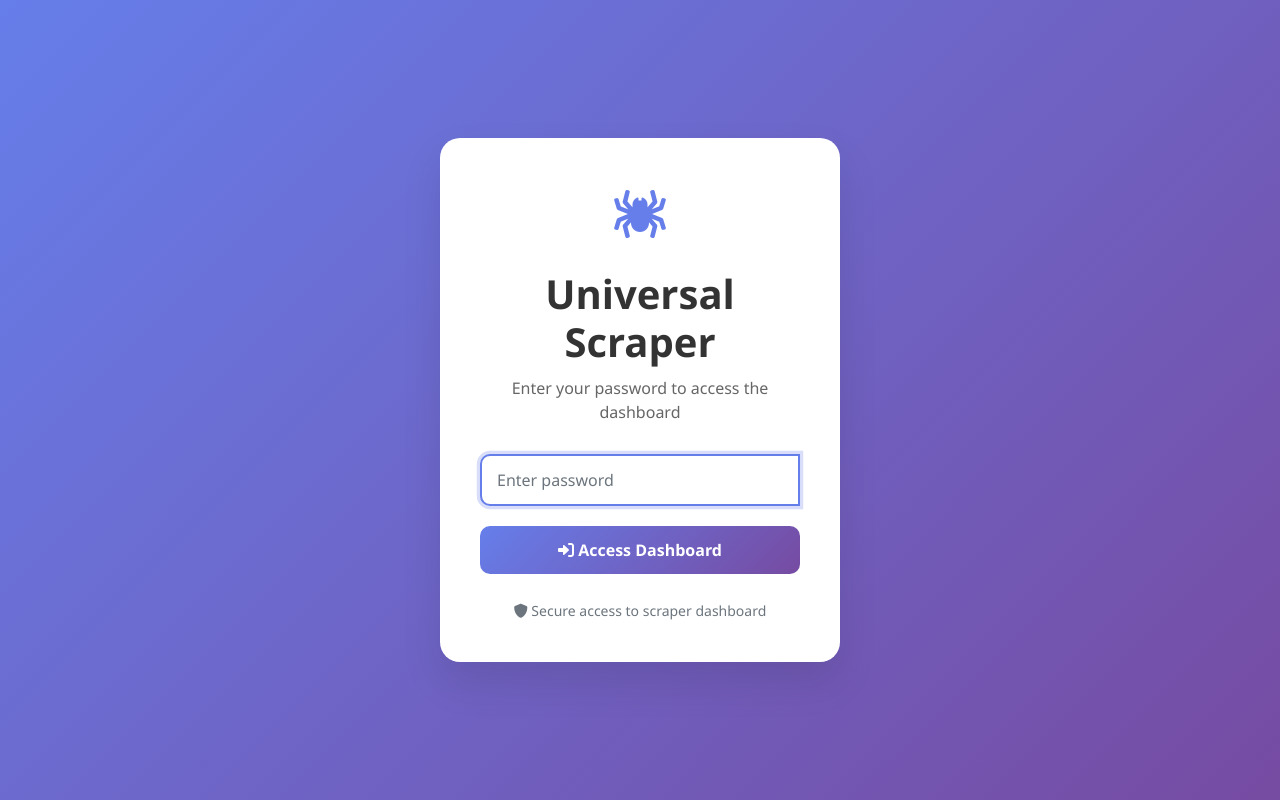
After one commit to Rizwan0994/all-scraper, a Flask app: page /login in a window 1280 px wide. The commit adds this page. Run offline with Flask 3, Linux system fonts and the light colour scheme; some libraries are stand-ins or nearby versions.

Commit message:
Add authentication feature to Universal Product Scraper
- Implemented user authentication with login and logout functionality in app.py.
- Created a new login.html template for user login interface.
- Updated index route to redirect unauthenticated users to the login page.
- Added logout route to clear session and redirect to login.
- Enhanced the user interface in index.html to include a logout button.

```diff
--- a/app.py
+++ b/app.py
@@ -8,7 +8,7 @@ import sys
 import os
 import logging
 import webbrowser
-from flask import Flask, render_template, request, jsonify, send_file
+from flask import Flask, render_template, request, jsonify, send_file, session, redirect, url_for
 from flask_socketio import SocketIO
 from datetime import datetime
 import json
@@ -39,9 +39,36 @@ socketio = SocketIO(app, cors_allowed_origins="*")
 scraper = UniversalScraper(socketio=socketio)
 db_manager = DatabaseManager()
 
+# Authentication configuration
+ADMIN_PASSWORD = "scraper@123"  # Change this to your desired password
+
+def check_auth():
+    """Check if user is authenticated"""
+    return session.get('authenticated', False)
+
+@app.route('/login', methods=['GET', 'POST'])
+def login():
+    """Login page"""
+    if request.method == 'POST':
+        password = request.form.get('password')
+        if password == ADMIN_PASSWORD:
+            session['authenticated'] = True
+            return redirect(url_for('index'))
+        else:
+            return render_template('login.html', error='Invalid password')
+    return render_template('login.html')
+
+@app.route('/logout')
+def logout():
+    """Logout user"""
+    session.pop('authenticated', None)
+    return redirect(url_for('login'))
+
 @app.route('/')
 def index():
     """Main dashboard page"""
+    if not check_auth():
+        return redirect(url_for('login'))
     try:
         # Try to load from persistent files for accurate stats
         json_file = "scraped_data/products.json"
@@ -66,6 +93,8 @@ def index():
 @app.route('/scrape', methods=['POST'])
 def start_scraping():
     """Start scraping process"""
+    if not check_auth():
+        return jsonify({'status': 'error', 'error': 'Authentication required'}), 401
     try:
         data = request.get_json()
         keywords = data.get('keywords', '').split(',')
--- /dev/null
+++ b/templates/login.html
@@ -0,0 +1,197 @@
+<!DOCTYPE html>
+<html lang="en">
+<head>
+    <meta charset="UTF-8">
+    <meta name="viewport" content="width=device-width, initial-scale=1.0">
+    <title>Login - Universal Product Scraper</title>
+    <link href="https://cdn.jsdelivr.net/npm/bootstrap@5.1.3/dist/css/bootstrap.min.css" rel="stylesheet">
+    <link href="https://cdnjs.cloudflare.com/ajax/libs/font-awesome/6.0.0/css/all.min.css" rel="stylesheet">
+    <style>
+        body {
+            background: linear-gradient(135deg, #667eea 0%, #764ba2 100%);
+            min-height: 100vh;
+            display: flex;
+            align-items: center;
+            justify-content: center;
+            font-family: 'Segoe UI', Tahoma, Geneva, Verdana, sans-serif;
+        }
+
+        .login-container {
+            background: white;
+            border-radius: 20px;
+            box-shadow: 0 20px 40px rgba(0,0,0,0.1);
+            padding: 40px;
+            width: 100%;
+            max-width: 400px;
+            animation: slideIn 0.5s ease-out;
+        }
+
+        @keyframes slideIn {
+            from {
+                opacity: 0;
+                transform: translateY(-30px);
+            }
+            to {
+                opacity: 1;
+                transform: translateY(0);
+            }
+        }
+
+        .login-header {
+            text-align: center;
+            margin-bottom: 30px;
+        }
+
+        .login-header h1 {
+            color: #333;
+            font-weight: 700;
+            margin-bottom: 10px;
+        }
+
+        .login-header p {
+            color: #666;
+            margin: 0;
+        }
+
+        .scraper-icon {
+            font-size: 3rem;
+            color: #667eea;
+            margin-bottom: 20px;
+        }
+
+        .form-group {
+            margin-bottom: 20px;
+        }
+
+        .form-control {
+            border: 2px solid #e9ecef;
+            border-radius: 10px;
+            padding: 12px 15px;
+            font-size: 16px;
+            transition: all 0.3s ease;
+        }
+
+        .form-control:focus {
+            border-color: #667eea;
+            box-shadow: 0 0 0 0.2rem rgba(102, 126, 234, 0.25);
+        }
+
+        .btn-login {
+            background: linear-gradient(135deg, #667eea 0%, #764ba2 100%);
+            border: none;
+            border-radius: 10px;
+            padding: 12px 30px;
+            font-size: 16px;
+            font-weight: 600;
+            color: white;
+            width: 100%;
+            transition: all 0.3s ease;
+        }
+
+        .btn-login:hover {
+            transform: translateY(-2px);
+            box-shadow: 0 10px 20px rgba(102, 126, 234, 0.3);
+            color: white;
+        }
+
+        .alert {
+            border-radius: 10px;
+            border: none;
+        }
+
+        .input-group {
+            position: relative;
+        }
+
+        .input-group .form-control {
+            padding-right: 50px;
+        }
+
+        .password-toggle {
+            position: absolute;
+            right: 15px;
+            top: 50%;
+            transform: translateY(-50%);
+            background: none;
+            border: none;
+            color: #666;
+            cursor: pointer;
+            font-size: 18px;
+        }
+
+        .password-toggle:hover {
+            color: #333;
+        }
+    </style>
+</head>
+<body>
+    <div class="login-container">
+        <div class="login-header">
+            <div class="scraper-icon">
+                <i class="fas fa-spider"></i>
+            </div>
+            <h1>Universal Scraper</h1>
+            <p>Enter your password to access the dashboard</p>
+        </div>
+
+        {% if error %}
+        <div class="alert alert-danger" role="alert">
+            <i class="fas fa-exclamation-triangle"></i> {{ error }}
+        </div>
+        {% endif %}
+
+        <form method="POST">
+            <div class="form-group">
+                <div class="input-group">
+                    <input type="password"
+                           class="form-control"
+                           name="password"
+                           placeholder="Enter password"
+                           required
+                           autocomplete="current-password">
+                    <button type="button" class="password-toggle" onclick="togglePassword()">
+                        <i class="fas fa-eye" id="password-icon"></i>
+                    </button>
+                </div>
+            </div>
+
+            <button type="submit" class="btn btn-login">
+                <i class="fas fa-sign-in-alt"></i> Access Dashboard
+            </button>
+        </form>
+
+        <div class="text-center mt-4">
+            <small class="text-muted">
+                <i class="fas fa-shield-alt"></i> Secure access to scraper dashboard
+            </small>
+        </div>
+    </div>
+
+    <script>
+        function togglePassword() {
+            const passwordInput = document.querySelector('input[name="password"]');
+            const passwordIcon = document.getElementById('password-icon');
+
+            if (passwordInput.type === 'password') {
+                passwordInput.type = 'text';
+                passwordIcon.className = 'fas fa-eye-slash';
+            } else {
+                passwordInput.type = 'password';
+                passwordIcon.className = 'fas fa-eye';
+            }
+        }
+
+        // Focus on password input when page loads
+        document.addEventListener('DOMContentLoaded', function() {
+            document.querySelector('input[name="password"]').focus();
+        });
+
+        // Handle Enter key press
+        document.querySelector('input[name="password"]').addEventListener('keypress', function(e) {
+            if (e.key === 'Enter') {
+                document.querySelector('form').submit();
+            }
+        });
+    </script>
+</body>
+</html>
```
Also changed, not shown: templates/index.html (+11 -2 lines).
